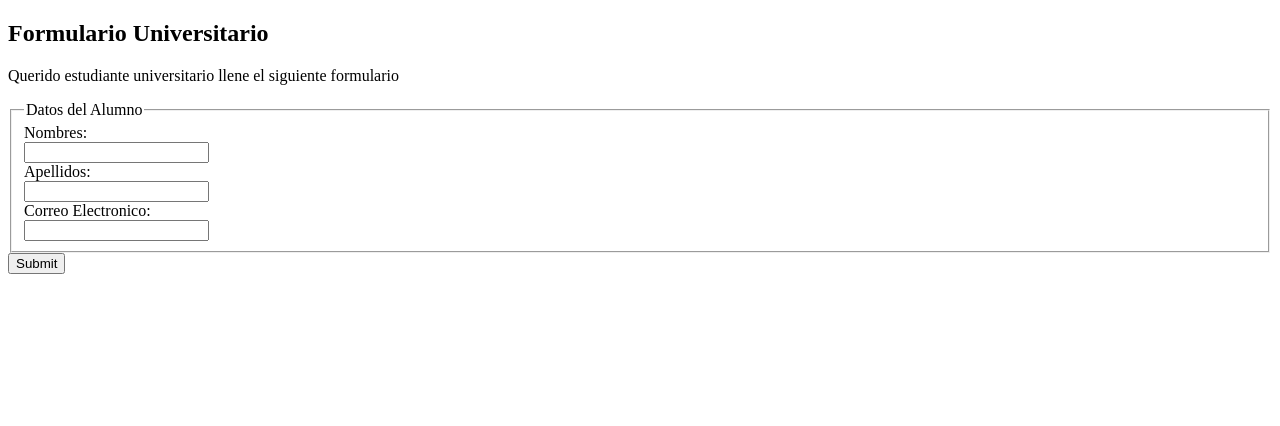
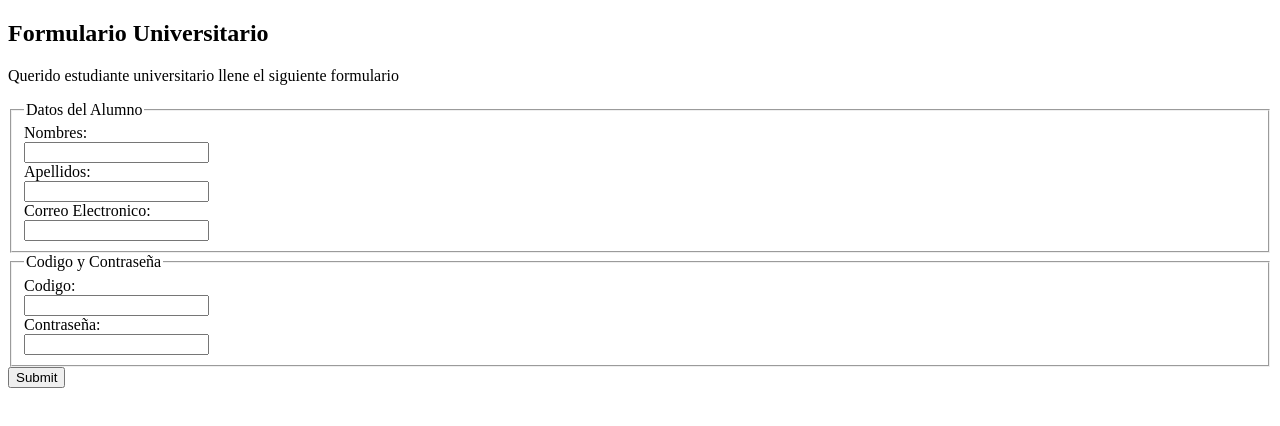
Before and after one commit to jdiazflor-sudo/idw, a plain HTML site: page index.html in a window 1280 px wide. Drawn offline with Linux system fonts and the light colour scheme.

Commit message:
Codigo y contraseña

```diff
--- a/index.html
+++ b/index.html
@@ -18,7 +18,19 @@
         <label for="pemail">Correo Electronico:</label><br>
         <input type="email" id="pemail" name="pemail" value=""><br>
     </fieldset>
+    <fieldset>
+        <legend> Codigo y Contraseña</legend>
 
+
+        <label for="code">Codigo:</label><br>
+        <input type="text" id="code" name="code" value="" minlength = "8" maxlength="8"
+        pattern="[0-9]{8}"><br>
+
+
+        <label for="contra">Contraseña:</label><br>
+        <input type="password" id="contra" name="contra" value=""
+        patter="(?=.*\d)(?=.*[A-Z].).{8,}"><br>
+    </fieldset>
             <input type="submit" value="Submit">
     </form>
 </body>
```
